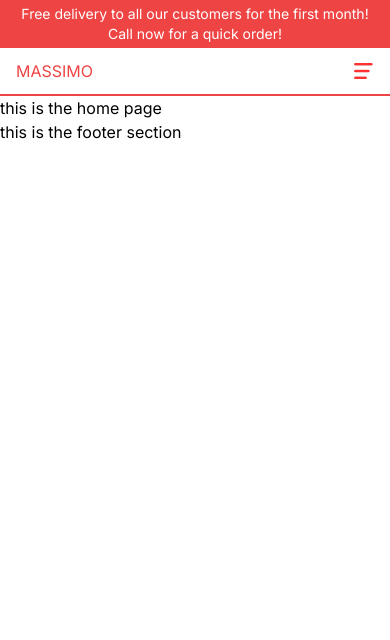
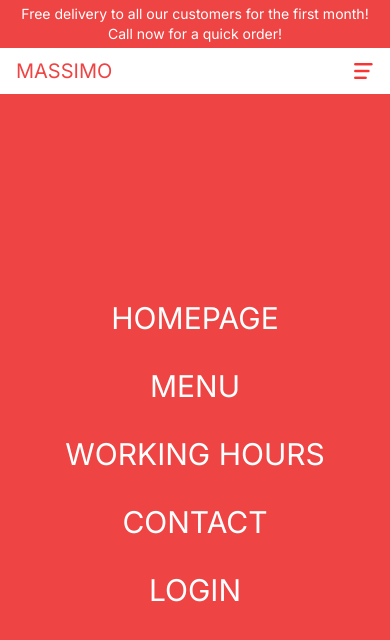
Before and after one commit to AbinashRai/Food-delivery-app-design, a Next.js app: page / in a window 390 px wide. Shown: the top 640 px of the page. Built offline with nearby package versions, Linux system fonts and the light colour scheme.

Commit message:
working on the mobile view of navbar

```diff
--- a/src/components/Menu.jsx
+++ b/src/components/Menu.jsx
@@ -1,9 +1,50 @@
+"use client";
+import { useState } from "react";
 import Image from "next/image";
+import Link from "next/link";
+
+const links = [
+  { id: 1, title: "Homepage", url: "/" },
+  { id: 2, title: "Menu", url: "/menu" },
+  { id: 3, title: "Working Hours", url: "/" },
+  { id: 4, title: "Contact", url: "/" },
+];
+const user = false;
 
 const Menu = () => {
+  const [open, setOpen] = useState(false);
   return (
     <>
-      <Image src="/open.png" alt="open logo" width={20} height={20} />
+      {!open ? (
+        <Image
+          src="/open.png"
+          alt="open logo"
+          width={20}
+          height={20}
+          onClick={() => setOpen(true)}
+        />
+      ) : (
+        <Image
+          src="/close.png"
+          alt="close logo"
+          width={20}
+          height={20}
+          onClick={() => setOpen(false)}
+        />
+      )}
+      <div className="bg-red-500 text-white absolute left-0 top-24 w-full z-10 h-[calc(100vh-6rem)] flex items-center justify-center text-3xl flex-col gap-8">
+        {links.map((items) => (
+          <Link href={items.url} key={items.id}>
+            {items.title}
+          </Link>
+        ))}
+        {!user ? (
+          <Link href="/login">LOGIN</Link>
+        ) : (
+          <Link href="/orders">Orders</Link>
+        )}
+        <Link></Link>
+      </div>
     </>
   );
 };
--- a/src/components/Navbar.jsx
+++ b/src/components/Navbar.jsx
@@ -6,8 +6,7 @@ const Navbar = () => {
   return (
     <>
       <div className="h-12 flex text-red-500 p-4 justify-between items-center border-b-2 border-b-red-500 uppercase">
-
-        <div>
+        <div className="text-xl">
           <Link href="/">Massimo</Link>
         </div>
         <div>
```
